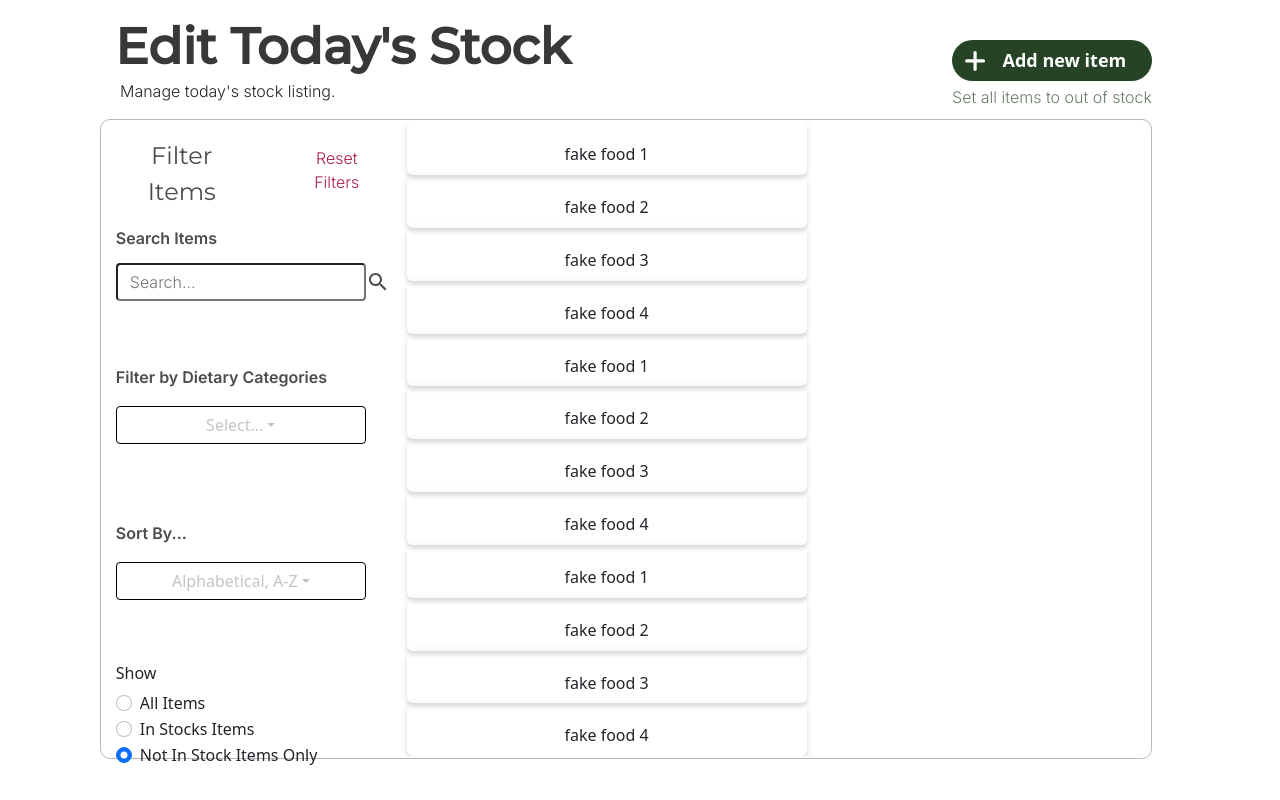
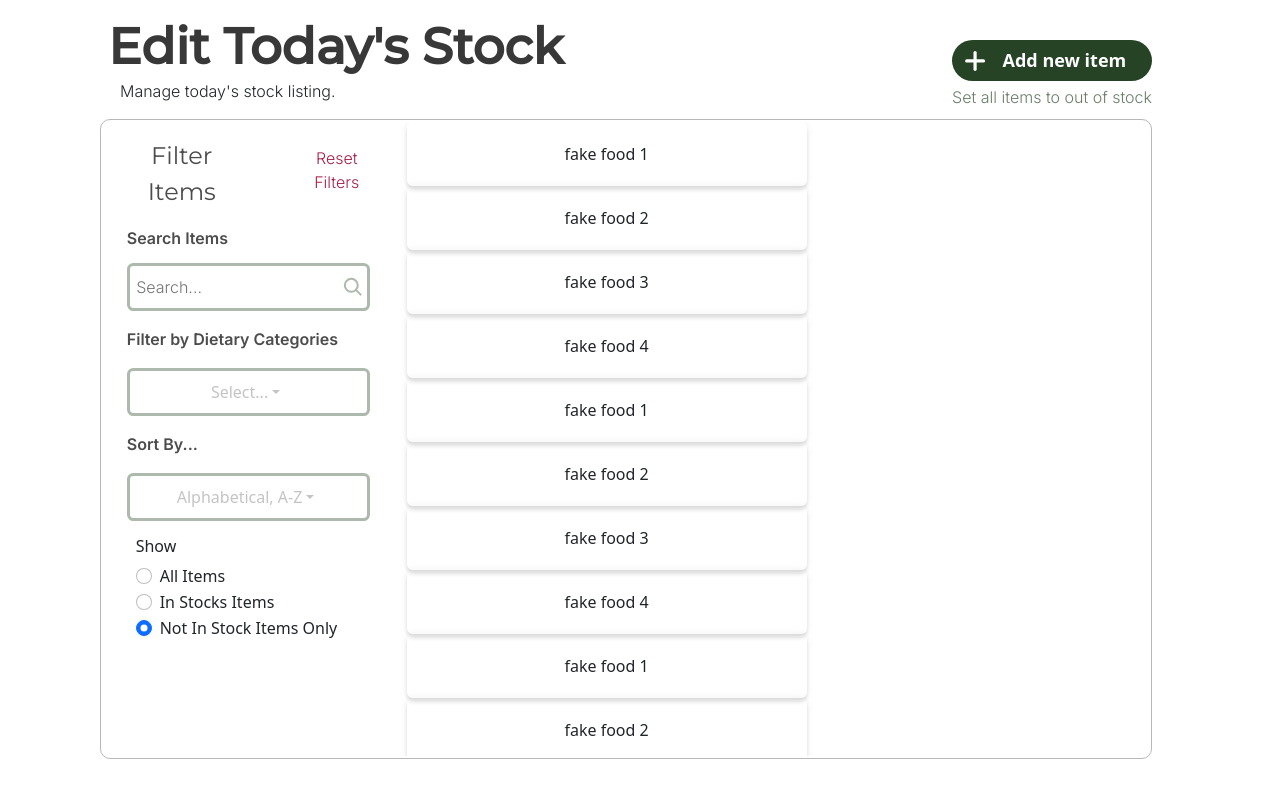
Before and after one commit to codebase-berkeley/berkeley-food-pantry, a React (Create React App) app in the folder client/: page / in a window 1280 px wide. Built offline with nearby package versions, Linux system fonts and the light colour scheme.

Commit message:
we need to delete our dropdowns lol

```diff
--- a/client/package.json
+++ b/client/package.json
@@ -11,6 +11,7 @@
     "@testing-library/react": "^12.0.0",
     "@testing-library/user-event": "^13.2.1",
     "bootstrap": "^5.1.3",
+    "multiselect-react-dropdown": "^2.0.21",
     "react": "^17.0.2",
     "react-bootstrap": "^2.2.1",
     "react-dom": "^17.0.2",
--- a/client/src/searchBar.css
+++ b/client/src/searchBar.css
@@ -1,25 +1,21 @@
 .searchInputs {
     margin-top: 1vw;
     display: flex;
+    border: 0px solid;
   }
 
   .search input {
-    background-color: white;
-    border-top-right-radius: 0px;
-    border-bottom-right-radius: 0px;
-    line-height: 1.5;
+    border-color: #ACB9AC;
+    border: solid #ACB9AC;
+    border-radius: .5vw;
+    padding-left: .5vw;
+    height: 6vh;
+    width: 19vw;
     font-weight: 400;
-    border-radius: 0.25rem;
-    padding: 0.375rem 0.75rem;
-    height: 38px;
-    width: 250px;
-    font-weight: 400;
-
   }
-
-   .searchIcon {
-    background-color: white;
-    display: grid;
-    place-items: center;
-    padding-right: 20vw;
+  input::placeholder{
+    border-color: #ACB9AC;
+    background-image: url(./images/IsbeesSearchIcon.svg);
+    background-repeat: no-repeat;
+    background-position: right;
   }
--- a/client/src/searchBar.js
+++ b/client/src/searchBar.js
@@ -1,13 +1,13 @@
 import React from 'react';
-import SearchIcon from '@mui/icons-material/Search';
+import isbeesSearchBar from './images/IsbeesSearchIcon.svg';
 function searchBar({placeholder, data}) {
+  function hideIcon(self) {
+    self.style.backgroundImage = 'none';
+  }
   return (
     <div className = "search">
         <div className = "searchInputs">
-            <input type = "text" placeholder = {placeholder} />
-            <div className = "searchIcon">
-                <SearchIcon/>
-            </div>
+            <input type = "text" onchange = "hideIcon(this);" placeholder = {placeholder}/>
         </div>
         <div className = "dataResults">
 
--- a/client/src/stock_listing_user.css
+++ b/client/src/stock_listing_user.css
@@ -24,7 +24,7 @@
 }
 .topContainer h1 {
     text-align: left;
-    padding-left: 15px;
+    padding-left: 1vh;
     font-weight: bold;
     font-family: 'Montserrat', sans-serif;
     font-size: 50px;
@@ -68,6 +68,12 @@
     text-decoration: underline;
 }
 
+.filters {
+    display: flex;
+    flex-direction: column;
+    width: 100%;
+    align-items: center;
+}
 .bottomContainer {
     border-color: #B8B8B8;
     border-width: 1px;
@@ -79,20 +85,22 @@
 }
 
 .filter-by {
-    padding-top: 5vw;
+    /* background-color: red; */
+    /* padding-top: 5vw; */
     display: flex;
     flex-direction: column;
     justify-content: flex-start;
     align-items: flex-start;
-    padding-bottom: 5vw;
+    padding-bottom: 2vh;
+
 }
 
 .sort-by {
-    padding-top: 1vw;
+    /* background-color: lightgreen; */
     display: flex;
     flex-direction: column;
     align-items: flex-start;
-    padding-bottom: 5vw;
+    padding-bottom: 2vh;
 }
 
 p#filterControlLabel {
@@ -103,28 +111,40 @@ p#filterControlLabel {
 }
 .custom-dropdown {
     padding-top: 1px;
+
 }
 .custom-dropdown .custom-toggle {
+    border-color: #ACB9AC;
+    color: #C4C4C4;
+    border: solid #ACB9AC;
     background-color: white;
-    border-color: black;
-    color: #C4C4C4;
-    width: 250px;
+    border-radius: .5vw;
+    padding-left: .5vw;
+    height: 6vh;
+    width: 19vw;
+    font-weight: 400;
 }
 .custom-dropdown .custom-toggle:hover{
     background-color: white;
-    border-color: black;
+    border-color: #ACB9AC;
+    border: solid #ACB9AC;
+    border-radius: .5vw;
+    padding-left: .5vw;
+    height: 6vh;
+    width: 19vw;
+    font-weight: 400;
     color: #C4C4C4;
-    width: 250px;
 }
 .custom-dropdown .custom-toggle:on-click{
     background-color: white;
-    border-color: black;
+    border-color: #ACB9AC;
     color: #C4C4C4;
     width: 250px;
 }
 /* need to add on-click behavior */
 .custom-dropdown .custom-menu {
     background-color: white;
+    border-color: #ACB9AC;
     width: 250px;
 }
 
@@ -223,6 +243,8 @@ p#filterControlLabel {
 }
 
 .searchBox{
+    padding-bottom: 2vh;
+    /* background-color: lightblue; */
     text-align: left;
     font-size: 16px;
     /* display: flex; */
@@ -235,17 +257,23 @@ p#filterControlLabel {
 .searchBox.text {
     margin-bottom: 10px;
 }
+.showFilter {
+    display: flex;
+    flex-direction: column;
+    align-items: flex-start;
+    width: 85%;
+}
 
 .filterItemDisplay {
-    overflow:scroll;
     /* overflow-y:scroll; */
     /* width: 50vw; */
     width: 60vw;
+    /* height: 70vh; */
     /* background-color: hotpink; */
     padding-left: 2vw;
-    display: flex;
-    flex-direction: column;
     align-items: left;
+    overflow-y: scroll;
+    /* background-color: red; */
 }
 
 .foodPanel {
--- a/client/src/stock_listing_user.js
+++ b/client/src/stock_listing_user.js
@@ -8,6 +8,7 @@ import {Dropdown} from 'react-bootstrap';
 import 'bootstrap/dist/css/bootstrap.min.css';
 import isbesPlusSign from './images/plusSign.svg';
 
+let arr = ["Meat", "Beverage", "Vegetable"];
 
 function StockListingUser() {
     return (
@@ -40,6 +41,7 @@ function StockListingUser() {
                             <div className="filterItems">Filter Items</div>
                             <div className="resetFilters">Reset Filters</div>
                         </div>
+                        <div className="filters">
                        <div className="searchBox">
                            {/* <h1> Search items</h1> */}
                            <text>Search Items</text>
@@ -89,6 +91,7 @@ function StockListingUser() {
 
 
                         {/* Radio button code - ended up just changing the code. nNo clude what it means tho :))) */}
+                        <div className="showFilter">
                             <h6> Show </h6>
                             <div className = "form-check">
                                 <input class="form-check-input" type="radio" name="exampleRadios" id="exampleRadios1" value="option1" checked></input>
@@ -108,12 +111,11 @@ function StockListingUser() {
                                     Not In Stock Items Only
                                 </label>
                             </div>
-
-
+                        </div>
 
                         </div>
+                    </div>
                     <div className = "filterItemDisplay">
-                        {/* need to make this div scrollable */}
                         <Panel className = "foodPanel" shaded>fake food 1</Panel>
                         <Panel className = "foodPanel" shaded>fake food 2</Panel>
                         <Panel className = "foodPanel" shaded>fake food 3</Panel>
```
Also changed, not shown: client/src/images/IsbeesSearchIcon.svg (added), 1 other file (tests, documents, lock files or other folders). Lines whose indentation alone changed are shown as unchanged.
